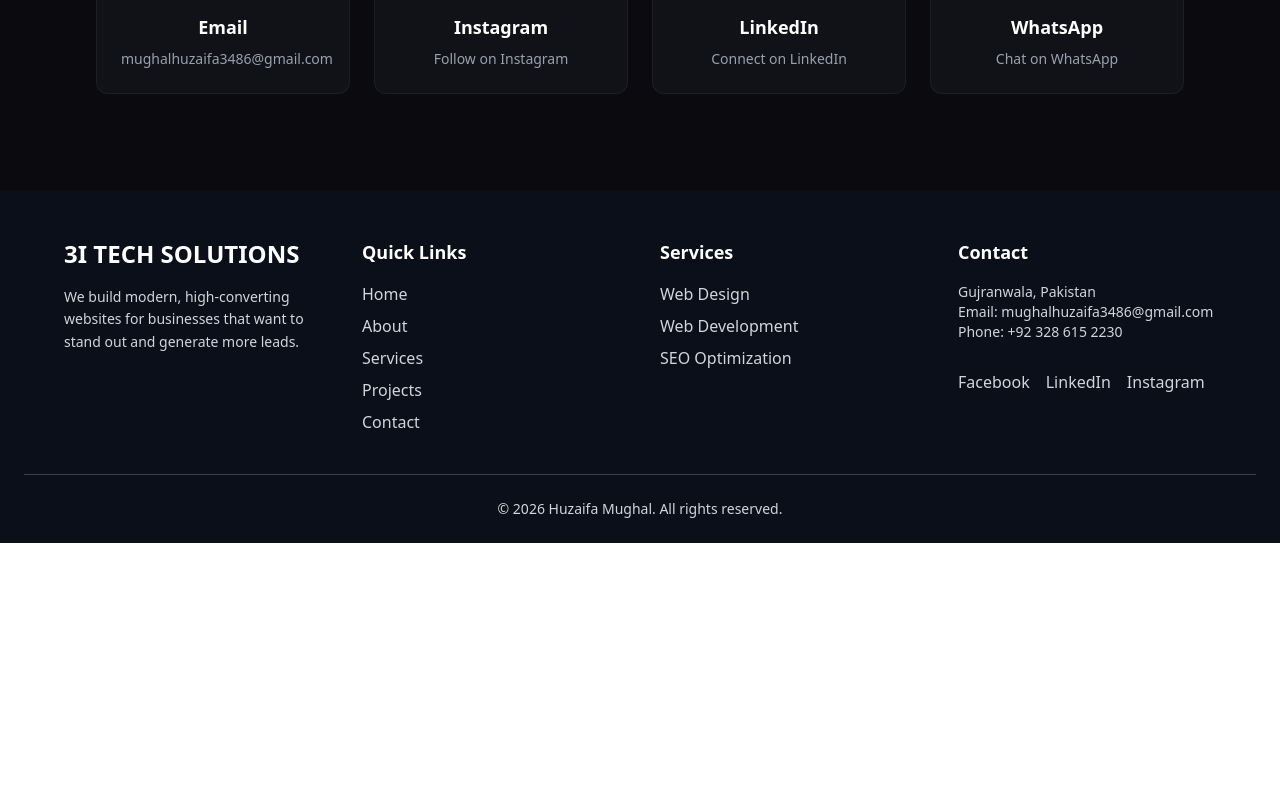
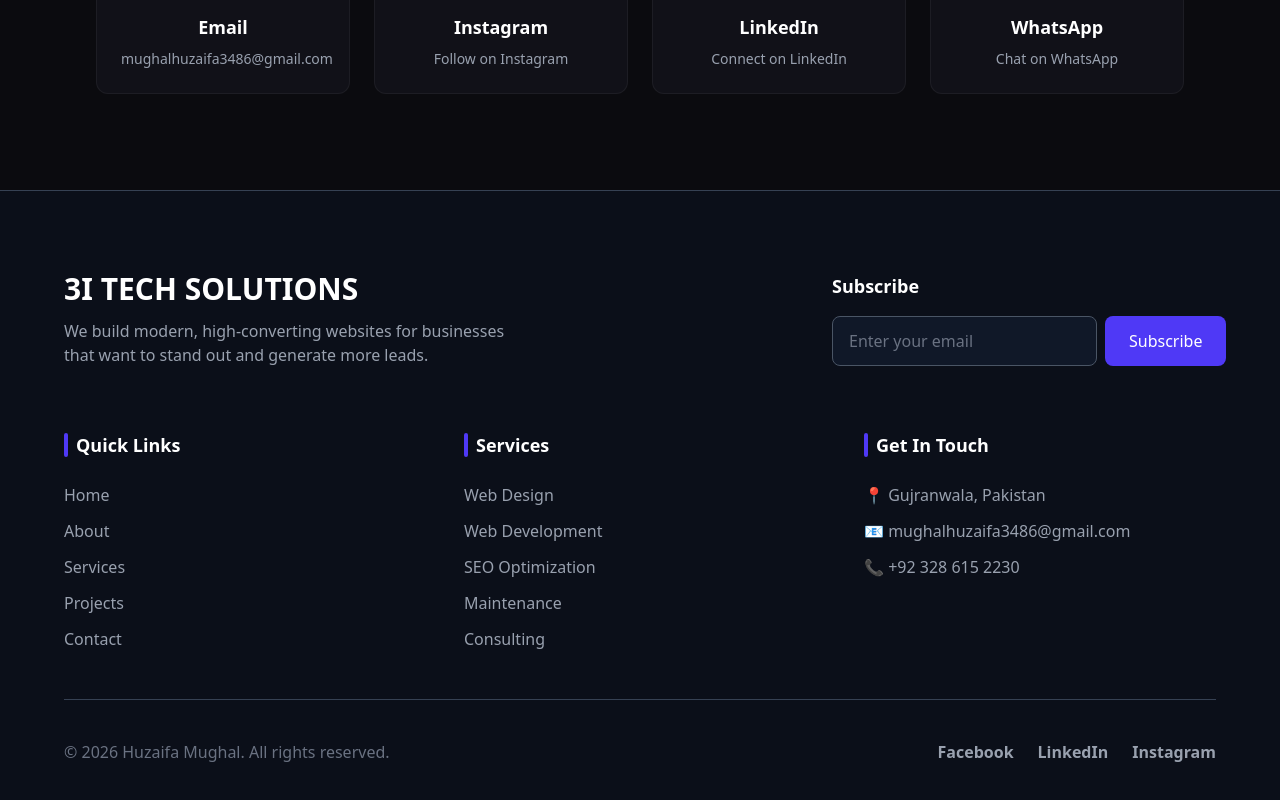
Before and after one commit to M-Huzaifa06/Huzaifa-Portfolio, a React (Vite) app: page / in a window 1280 px wide. Shown: the part 4218-5018 px from the top of the page. Before the commit the page ends 4761 px from the top, so only its background shows below. Built offline with nearby package versions, Linux system fonts and the light colour scheme.

Commit message:
13th commit

```diff
--- a/src/App.jsx
+++ b/src/App.jsx
@@ -4,13 +4,11 @@
 import Projects from './Components/Projects';
 import Contact from './Components/Contact';
 import Footer from './Components/Footer';
-// import Profile from './Components/Profile';
 import Profile2 from './Components/Profile2';
 
 function App() {
   return (
     <div className="bg-[#1f1f1f] text-white min-h-screen">
-      {/* <Profile /> */}
       <Profile2 />
       <Header />
       <About />
--- a/src/Components/Footer.jsx
+++ b/src/Components/Footer.jsx
@@ -1,62 +1,178 @@
+import { useState } from 'react';
+
 const Footer = () => {
+  const [email, setEmail] = useState('');
+  const [subscribed, setSubscribed] = useState(false);
+  const [message, setMessage] = useState('');
+
+  const handleSubscribe = () => {
+    if (!email) {
+      setMessage('Please enter an email address');
+      setTimeout(() => setMessage(''), 3000);
+      return;
+    }
+
+    // Email validation
+    const emailRegex = /^[^\s@]+@[^\s@]+\.[^\s@]+$/;
+    if (!emailRegex.test(email)) {
+      setMessage('Please enter a valid email address');
+      setTimeout(() => setMessage(''), 3000);
+      return;
+    }
+
+    // Get existing emails from localStorage
+    const existingEmails = JSON.parse(localStorage.getItem('newsletterEmails')) || [];
+
+    // Check if email already exists
+    if (existingEmails.includes(email)) {
+      setMessage('This email is already subscribed');
+      setTimeout(() => setMessage(''), 3000);
+      return;
+    }
+
+    // Add new email
+    existingEmails.push(email);
+    localStorage.setItem('newsletterEmails', JSON.stringify(existingEmails));
+
+    // Show success message
+    setMessage('✓ Successfully subscribed!');
+    setEmail('');
+    setSubscribed(true);
+    setTimeout(() => {
+      setMessage('');
+      setSubscribed(false);
+    }, 3000);
+  };
+
+  const handleKeyPress = (e) => {
+    if (e.key === 'Enter') {
+      handleSubscribe();
+    }
+  };
+
   return (
-    <footer className="bg-[#0B0F19] text-gray-300 pt-12 pb-6 px-6">
-      <div className="max-w-6xl mx-auto grid gap-10 md:grid-cols-2 lg:grid-cols-4 text-center md:text-left">
+    <footer className="bg-[#0B0F19] text-gray-300 pt-20 pb-10 px-6 border-t border-gray-700">
+      <div className="max-w-6xl mx-auto">
 
-        {/* Brand */}
-        <div className="flex flex-col items-center md:items-start">
-          <h2 className="text-2xl font-bold text-white mb-4">
-            3I TECH SOLUTIONS
-          </h2>
-          <p className="text-sm leading-relaxed">
-            We build modern, high-converting websites for businesses that want
-            to stand out and generate more leads.
+        {/* Top Section - Brand & Description */}
+        <div className="flex flex-col lg:flex-row justify-between items-start lg:items-center gap-12 mb-16">
+          <div className="flex-1">
+            <h2 className="text-3xl font-bold text-white mb-3">3I TECH SOLUTIONS</h2>
+            <p className="text-gray-400 max-w-md">
+              We build modern, high-converting websites for businesses that want to stand out and generate more leads.
             </p>
           </div>
 
-        {/* Links */}
-        <div className="flex flex-col items-center md:items-start">
-          <h3 className="text-lg font-semibold text-white mb-4">Quick Links</h3>
-          <ul className="space-y-2">
-            <li><a href="#hero" className="hover:text-indigo-600 transition">Home</a></li>
-            <li><a href="#about" className="hover:text-indigo-600 transition">About</a></li>
-            <li><a href="#services" className="hover:text-indigo-600 transition">Services</a></li>
-            <li><a href="#projects" className="hover:text-indigo-600 transition">Projects</a></li>
-            <li><a href="#contact" className="hover:text-indigo-600 transition">Contact</a></li>
+          {/* Newsletter Subscription */}
+          <div className="flex-1 max-w-sm">
+            <h3 className="text-lg font-semibold text-white mb-4">Subscribe</h3>
+            <div className="flex flex-col gap-2">
+              <div className="flex gap-2">
+                <input
+                  type="email"
+                  placeholder="Enter your email"
+                  value={email}
+                  onChange={(e) => setEmail(e.target.value)}
+                  onKeyPress={handleKeyPress}
+                  className="flex-1 px-4 py-3 rounded-lg border border-gray-600 bg-gray-900 text-white placeholder-gray-500 focus:outline-none focus:border-indigo-600 transition"
+                />
+                <button
+                  onClick={handleSubscribe}
+                  className={`px-6 py-3 rounded-lg font-medium transition ${
+                    subscribed
+                      ? 'bg-green-600 hover:bg-green-700'
+                      : 'bg-indigo-600 hover:bg-indigo-700 text-white'
+                  }`}
+                >
+                  {subscribed ? '✓' : 'Subscribe'}
+                </button>
+              </div>
+              {message && (
+                <p className={`text-sm font-medium ${
+                  message.includes('✓')
+                    ? 'text-green-400'
+                    : message.includes('already')
+                    ? 'text-yellow-400'
+                    : 'text-red-400'
+                }`}>
+                  {message}
+                </p>
+              )}
+            </div>
+          </div>
+        </div>
+
+        {/* Middle Section - Grid Links */}
+        <div className="grid grid-cols-1 md:grid-cols-3 gap-12 mb-12">
+
+          {/* Quick Links */}
+          <div>
+            <h3 className="text-lg font-semibold text-white mb-6 flex items-center gap-2">
+              <span className="w-1 h-6 bg-indigo-600 rounded"></span>
+              Quick Links
+            </h3>
+            <ul className="space-y-3">
+              <li><a href="#hero" className="text-gray-400 hover:text-indigo-600 transition font-medium">Home</a></li>
+              <li><a href="#about" className="text-gray-400 hover:text-indigo-600 transition font-medium">About</a></li>
+              <li><a href="#services" className="text-gray-400 hover:text-indigo-600 transition font-medium">Services</a></li>
+              <li><a href="#projects" className="text-gray-400 hover:text-indigo-600 transition font-medium">Projects</a></li>
+              <li><a href="#contact" className="text-gray-400 hover:text-indigo-600 transition font-medium">Contact</a></li>
             </ul>
           </div>
 
           {/* Services */}
-        <div className="flex flex-col items-center md:items-start">
-          <h3 className="text-lg font-semibold text-white mb-4">Services</h3>
-          <ul className="space-y-2">
-            <li>Web Design</li>
-            <li>Web Development</li>
-            <li>SEO Optimization</li>
+          <div>
+            <h3 className="text-lg font-semibold text-white mb-6 flex items-center gap-2">
+              <span className="w-1 h-6 bg-indigo-600 rounded"></span>
+              Services
+            </h3>
+            <ul className="space-y-3">
+              <li className="text-gray-400 font-medium">Web Design</li>
+              <li className="text-gray-400 font-medium">Web Development</li>
+              <li className="text-gray-400 font-medium">SEO Optimization</li>
+              <li className="text-gray-400 font-medium">Maintenance</li>
+              <li className="text-gray-400 font-medium">Consulting</li>
             </ul>
           </div>
 
-        {/* Contact */}
-        <div className="flex flex-col items-center md:items-start">
-          <h3 className="text-lg font-semibold text-white mb-4">Contact</h3>
-          <p className="text-sm">Gujranwala, Pakistan</p>
-          <p className="text-sm">Email: mughalhuzaifa3486@gmail.com</p>
-          <p className="text-sm mb-4">Phone: +92 328 615 2230</p>
-
-          {/* Social Icons */}
-          <div className="flex gap-4 mt-3 justify-center md:justify-start">
-            <a href="#" className="hover:text-indigo-600 transition">Facebook</a>
-            <a href="#" className="hover:text-indigo-600 transition">LinkedIn</a>
-            <a href="https://www.instagram.com/3i_tech_solutions/" className="hover:text-indigo-600 transition">Instagram</a>
-          </div>
+          {/* Contact Info */}
+          <div>
+            <h3 className="text-lg font-semibold text-white mb-6 flex items-center gap-2">
+              <span className="w-1 h-6 bg-indigo-600 rounded"></span>
+              Get In Touch
+            </h3>
+            <ul className="space-y-3">
+              <li className="text-gray-400 font-medium">📍 Gujranwala, Pakistan</li>
+              <li>
+                <a href="mailto:mughalhuzaifa3486@gmail.com" className="text-gray-400 hover:text-indigo-600 transition font-medium">
+                  📧 mughalhuzaifa3486@gmail.com
+                </a>
+              </li>
+              <li>
+                <a href="tel:+923286152230" className="text-gray-400 hover:text-indigo-600 transition font-medium">
+                  📞 +92 328 615 2230
+                </a>
+              </li>
+            </ul>
           </div>
         </div>
 
-      {/* Bottom */}
-      <div className="border-t border-gray-700 mt-10 pt-6 text-center text-sm">
-        <p>
+        {/* Divider */}
+        <div className="h-px bg-gray-700 my-10"></div>
+
+        {/* Bottom Section - Social & Copyright */}
+        <div className="flex flex-col md:flex-row justify-between items-center gap-6">
+          <p className="text-gray-500 font-medium">
             © {new Date().getFullYear()} Huzaifa Mughal. All rights reserved.
           </p>
+
+          {/* Social Links */}
+          <div className="flex gap-6">
+            <a href="#" className="text-gray-400 hover:text-indigo-600 transition font-semibold">Facebook</a>
+            <a href="#" className="text-gray-400 hover:text-indigo-600 transition font-semibold">LinkedIn</a>
+            <a href="https://www.instagram.com/3i_tech_solutions/" className="text-gray-400 hover:text-indigo-600 transition font-semibold">Instagram</a>
+          </div>
+        </div>
       </div>
     </footer>
   );
--- a/src/Components/Profile2.jsx
+++ b/src/Components/Profile2.jsx
@@ -7,7 +7,7 @@
     <section className="relative min-h-screen bg-[#0b0b0f] text-white overflow-hidden flex items-center">
 
       {/* Background Glow */}
-      <div className="absolute top-0 left-1/2 -translate-x-1/2 w-[600px] h-[600px]
+      <div className="absolute top-0 left-1/2 -translate-x-1/2 w-150 h-150
                       bg-indigo-500/20 blur-[150px] rounded-full pointer-events-none" />
 
       <div className="max-w-7xl mx-auto px-6 w-full relative z-10">
@@ -27,7 +27,7 @@
             <h1 className="text-4xl sm:text-5xl md:text-6xl font-bold leading-tight">
               Designing & Building
               <br />
-              <span className="bg-gradient-to-r from-indigo-400 to-purple-500 bg-clip-text text-transparent">
+              <span className="bg-linear-to-r from-indigo-400 to-purple-500 bg-clip-text text-transparent">
                 Modern Web Experiences
               </span>
             </h1>
@@ -43,7 +43,7 @@
               <a
                 href="#projects"
                 className="px-6 py-3 rounded-full text-sm font-medium
-                           bg-gradient-to-r from-indigo-500 to-purple-500
+                           bg-linear-to-r from-indigo-500 to-purple-500
                            hover:opacity-90 transition duration-300
                            shadow-lg shadow-indigo-500/30"
               >
@@ -74,7 +74,7 @@
             <div className="relative w-full max-w-md lg:max-w-full ">
 
               {/* Creative Glow Behind Image */}
-              <div className="absolute inset-0 bg-gradient-to-tr
+              <div className="absolute inset-0 bg-linear-to-tr
                               from-indigo-500/30 to-purple-500/30
                               blur-3xl rounded-full" />
 
```
Also changed, not shown: src/Components/Profile.jsx (deleted, +0 -76 lines). Lines whose indentation alone changed are shown as unchanged.
